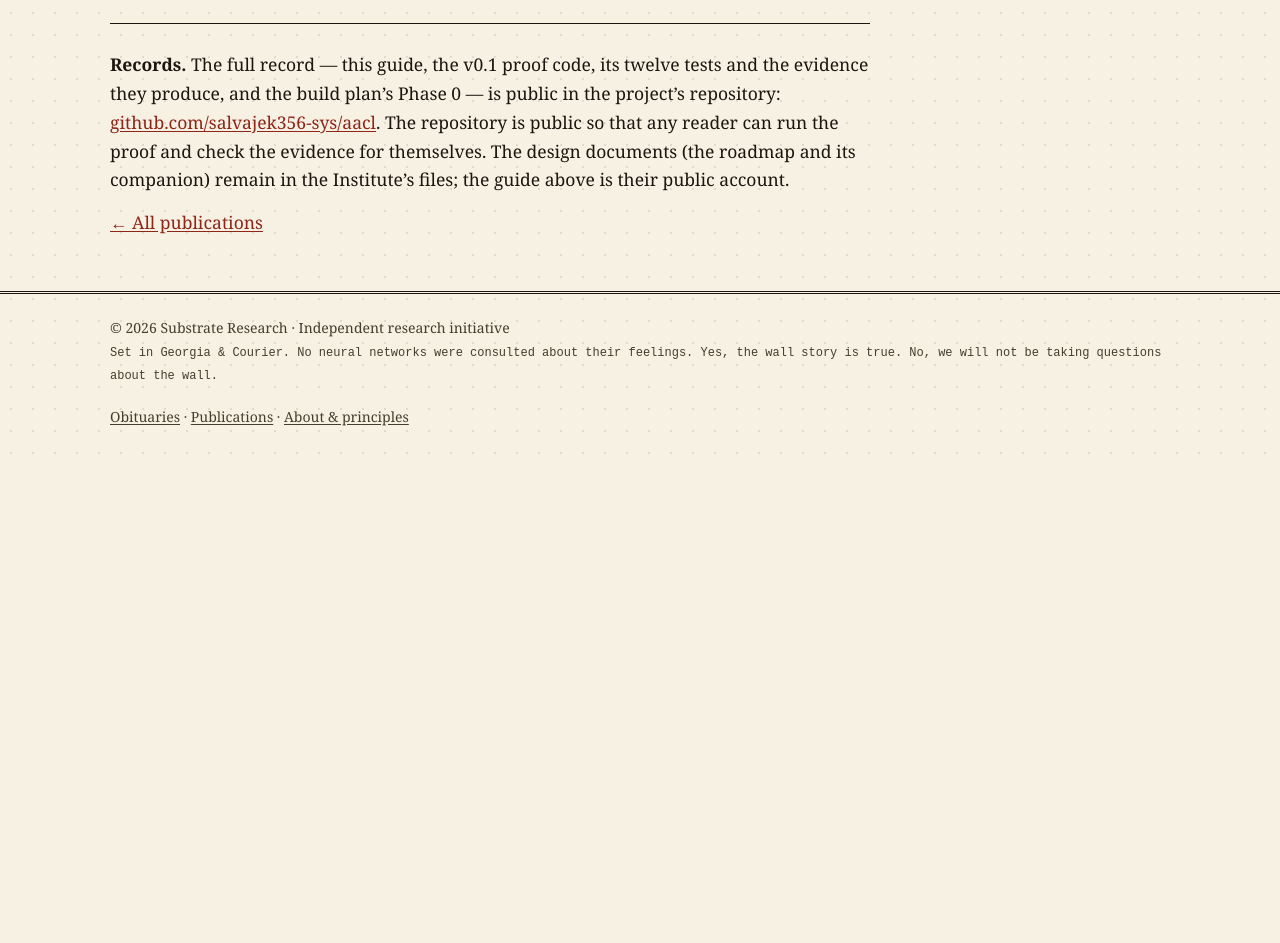
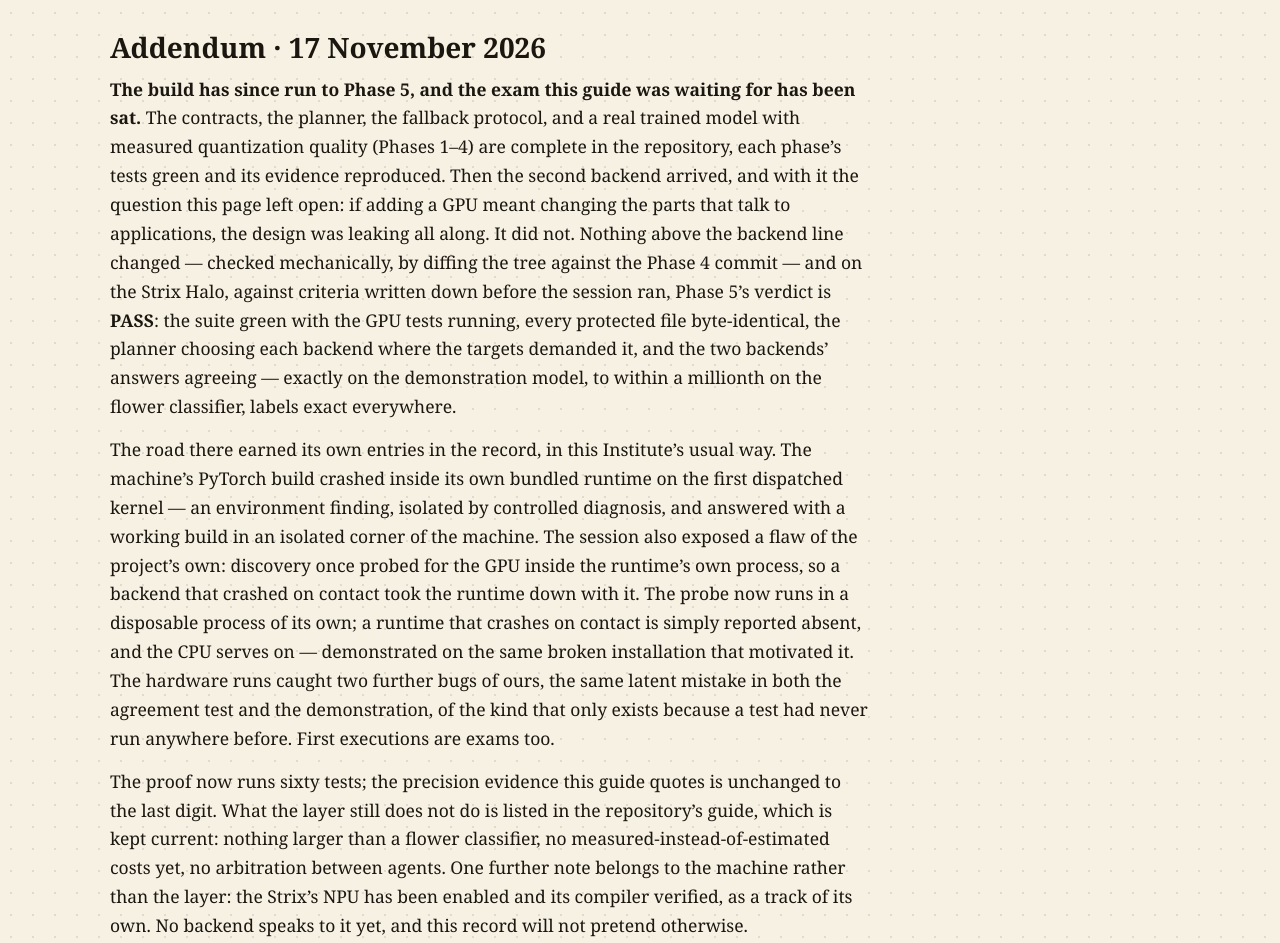
Before and after one commit to substrateresearch/substrateresearch.github.io, a plain HTML site: page publications/the-compatibility-layer/index.html in a window 1280 px wide. Shown: the part 4112-5055 px from the top of the page. Before the commit the page ends 4575 px from the top, so only its background shows below. Drawn offline with Linux system fonts and the light colour scheme.

Commit message:
ACCL guide: dated addendum, 17 November 2026 — Phases 1-5 complete, Phase 5 VERIFIED PASS on the Strix (criteria stated in advance; cross-checks agreeing; the subprocess-probe amendment and the two first-execution bugs recorded); NPU noted as an enabled track with no backend yet; publications index entry updated to match

```diff
--- a/publications/the-compatibility-layer/index.html
+++ b/publications/the-compatibility-layer/index.html
@@ -34,6 +34,10 @@
 <h2>The road ahead, in plain words</h2>
 <p>Contracts first, so invalid combinations get caught before they reach a machine. Then a planner whose choices can be explained. Then fallback that behaves like a protocol instead of a hope. Then quantization whose quality is <em>measured</em> against a reference &mdash; or labeled, in plain text, &ldquo;unmeasured.&rdquo; Then a second backend, which is the real exam: if adding a GPU means changing the parts that talk to applications, the design was leaking all along. And last, the receipts and the ledger, so that anything an agent does inside this runtime can be answered for afterward.</p>
 <p>One thin path, proved at every step, with the failures written down next to the successes. If you&rsquo;ve read the rest of this Institute&rsquo;s record, that method will sound familiar. It&rsquo;s the same institute, pointed at a different environment: not the world a model learns in, but the machine it wakes up on.</p>
+<h2>Addendum &middot; 17 November 2026</h2>
+<p><strong>The build has since run to Phase 5, and the exam this guide was waiting for has been sat.</strong> The contracts, the planner, the fallback protocol, and a real trained model with measured quantization quality (Phases 1&ndash;4) are complete in the repository, each phase&rsquo;s tests green and its evidence reproduced. Then the second backend arrived, and with it the question this page left open: if adding a GPU meant changing the parts that talk to applications, the design was leaking all along. It did not. Nothing above the backend line changed &mdash; checked mechanically, by diffing the tree against the Phase 4 commit &mdash; and on the Strix Halo, against criteria written down before the session ran, Phase 5&rsquo;s verdict is <strong>PASS</strong>: the suite green with the GPU tests running, every protected file byte-identical, the planner choosing each backend where the targets demanded it, and the two backends&rsquo; answers agreeing &mdash; exactly on the demonstration model, to within a millionth on the flower classifier, labels exact everywhere.</p>
+<p>The road there earned its own entries in the record, in this Institute&rsquo;s usual way. The machine&rsquo;s PyTorch build crashed inside its own bundled runtime on the first dispatched kernel &mdash; an environment finding, isolated by controlled diagnosis, and answered with a working build in an isolated corner of the machine. The session also exposed a flaw of the project&rsquo;s own: discovery once probed for the GPU inside the runtime&rsquo;s own process, so a backend that crashed on contact took the runtime down with it. The probe now runs in a disposable process of its own; a runtime that crashes on contact is simply reported absent, and the CPU serves on &mdash; demonstrated on the same broken installation that motivated it. The hardware runs caught two further bugs of ours, the same latent mistake in both the agreement test and the demonstration, of the kind that only exists because a test had never run anywhere before. First executions are exams too.</p>
+<p>The proof now runs sixty tests; the precision evidence this guide quotes is unchanged to the last digit. What the layer still does not do is listed in the repository&rsquo;s guide, which is kept current: nothing larger than a flower classifier, no measured-instead-of-estimated costs yet, no arbitration between agents. One further note belongs to the machine rather than the layer: the Strix&rsquo;s NPU has been enabled and its compiler verified, as a track of its own. No backend speaks to it yet, and this record will not pretend otherwise.</p>
 <hr class="rule">
 <p><strong>Records.</strong> The full record &mdash; this guide, the v0.1 proof code, its twelve tests and the evidence they produce, and the build plan&rsquo;s Phase 0 &mdash; is public in the project&rsquo;s repository: <a href="https://github.com/salvajek356-sys/aacl">github.com/salvajek356-sys/aacl</a>. The repository is public so that any reader can run the proof and check the evidence for themselves. The design documents (the roadmap and its companion) remain in the Institute&rsquo;s files; the guide above is their public account.</p>
 <p><a href="/publications/">&larr; All publications</a></p>
```
Also changed, not shown: publications/index.html (+1 -1 lines).
